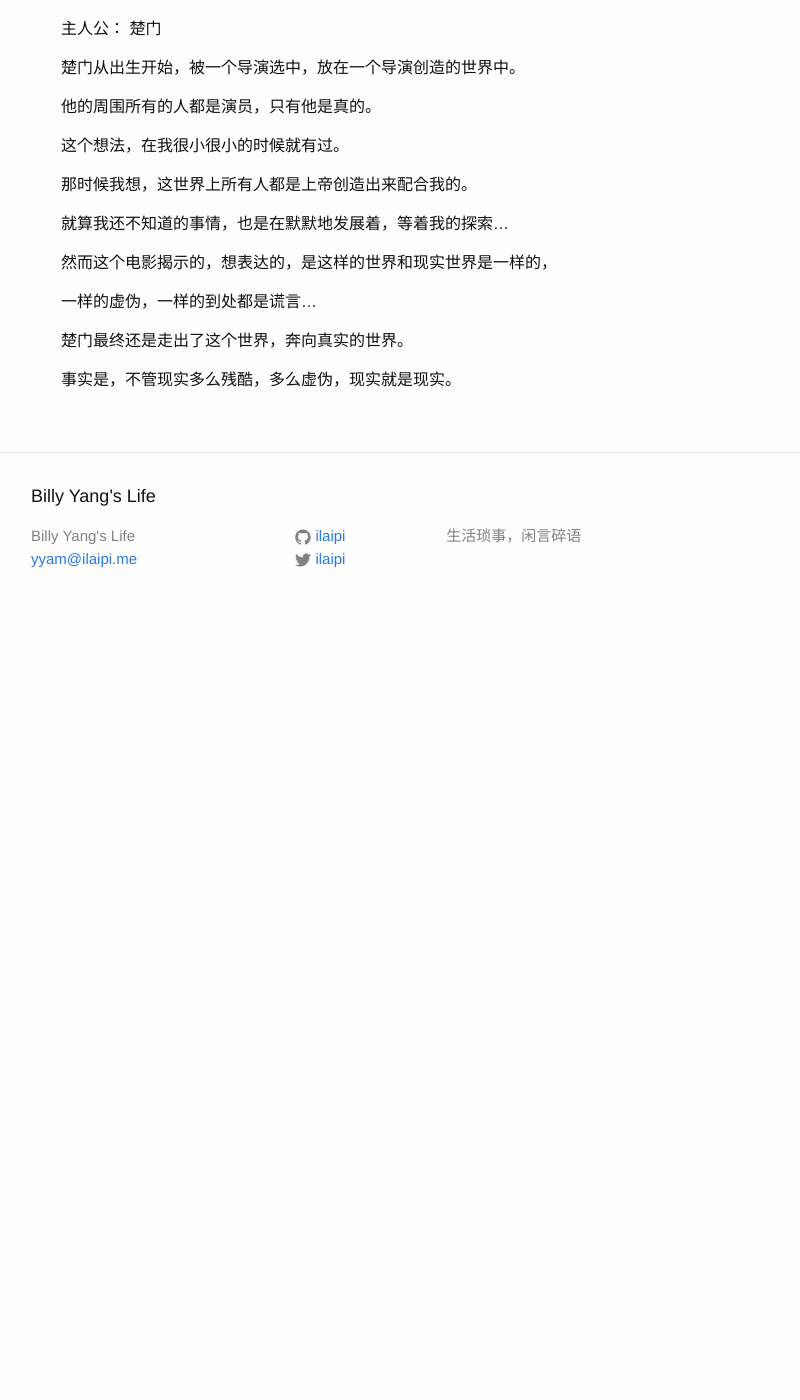
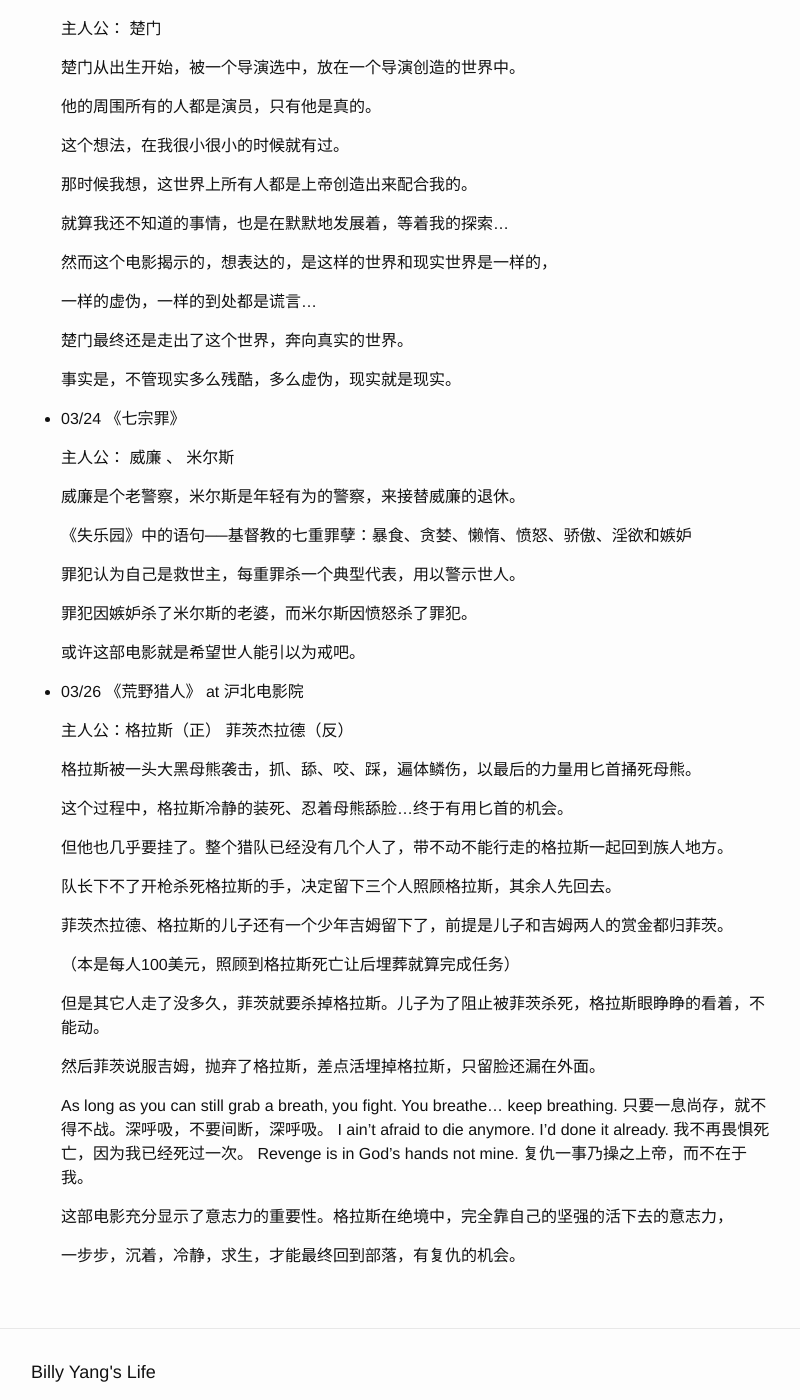
Before and after one commit to ipiali/ipiali.github.io, a Jekyll site: the page built from _posts/2016-03-04-2016-movies.md, in a window 1280 px wide and 1400 px high, scrolled down 846 px. Shown: the whole window, without its empty margins (239-1039 px from the left). Built offline with Jekyll 4.4.1, drawn with Linux system fonts in a browser that asks for light colours; before the commit the page ends 1476 px from its top, so only the background shows below that.

Commit message:
添加《荒野猎人》《七宗罪》
七宗罪 略微恐怖，再恐怖的电影我就不能看了，比如《勇闯夺命岛》，太吓人。

```diff
--- a/_posts/2016-03-04-2016-movies.md
+++ b/_posts/2016-03-04-2016-movies.md
@@ -59,3 +59,48 @@
   楚门最终还是走出了这个世界，奔向真实的世界。
 
   事实是，不管现实多么残酷，多么虚伪，现实就是现实。
+
+- 03/24   《七宗罪》
+
+  主人公： 威廉 、 米尔斯
+
+  威廉是个老警察，米尔斯是年轻有为的警察，来接替威廉的退休。
+
+  《失乐园》中的语句──基督教的七重罪孽：暴食、贪婪、懒惰、愤怒、骄傲、淫欲和嫉妒
+
+  罪犯认为自己是救世主，每重罪杀一个典型代表，用以警示世人。
+
+  罪犯因嫉妒杀了米尔斯的老婆，而米尔斯因愤怒杀了罪犯。
+
+  或许这部电影就是希望世人能引以为戒吧。
+
+- 03/26   《荒野猎人》 at 沪北电影院
+
+  主人公：格拉斯（正）  菲茨杰拉德（反）
+
+  格拉斯被一头大黑母熊袭击，抓、舔、咬、踩，遍体鳞伤，以最后的力量用匕首捅死母熊。
+
+  这个过程中，格拉斯冷静的装死、忍着母熊舔脸...终于有用匕首的机会。
+
+  但他也几乎要挂了。整个猎队已经没有几个人了，带不动不能行走的格拉斯一起回到族人地方。
+
+  队长下不了开枪杀死格拉斯的手，决定留下三个人照顾格拉斯，其余人先回去。
+
+  菲茨杰拉德、格拉斯的儿子还有一个少年吉姆留下了，前提是儿子和吉姆两人的赏金都归菲茨。
+
+  （本是每人100美元，照顾到格拉斯死亡让后埋葬就算完成任务）
+
+  但是其它人走了没多久，菲茨就要杀掉格拉斯。儿子为了阻止被菲茨杀死，格拉斯眼睁睁的看着，不能动。
+
+  然后菲茨说服吉姆，抛弃了格拉斯，差点活埋掉格拉斯，只留脸还漏在外面。
+
+  As long as you can still grab a breath, you fight. You breathe... keep breathing.
+  只要一息尚存，就不得不战。深呼吸，不要间断，深呼吸。
+  I ain't afraid to die anymore. I'd done it already.
+  我不再畏惧死亡，因为我已经死过一次。
+  Revenge is in God's hands not mine.
+  复仇一事乃操之上帝，而不在于我。
+
+  这部电影充分显示了意志力的重要性。格拉斯在绝境中，完全靠自己的坚强的活下去的意志力，
+
+  一步步，沉着，冷静，求生，才能最终回到部落，有复仇的机会。
```
